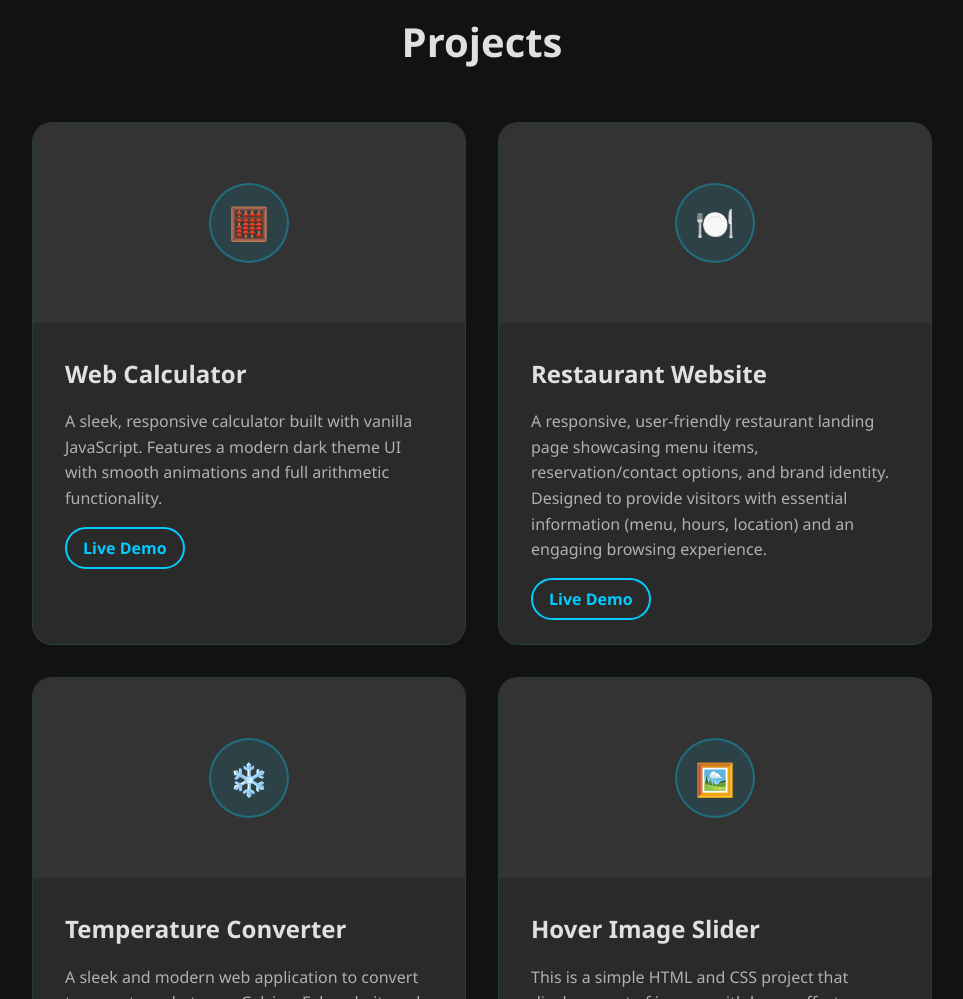
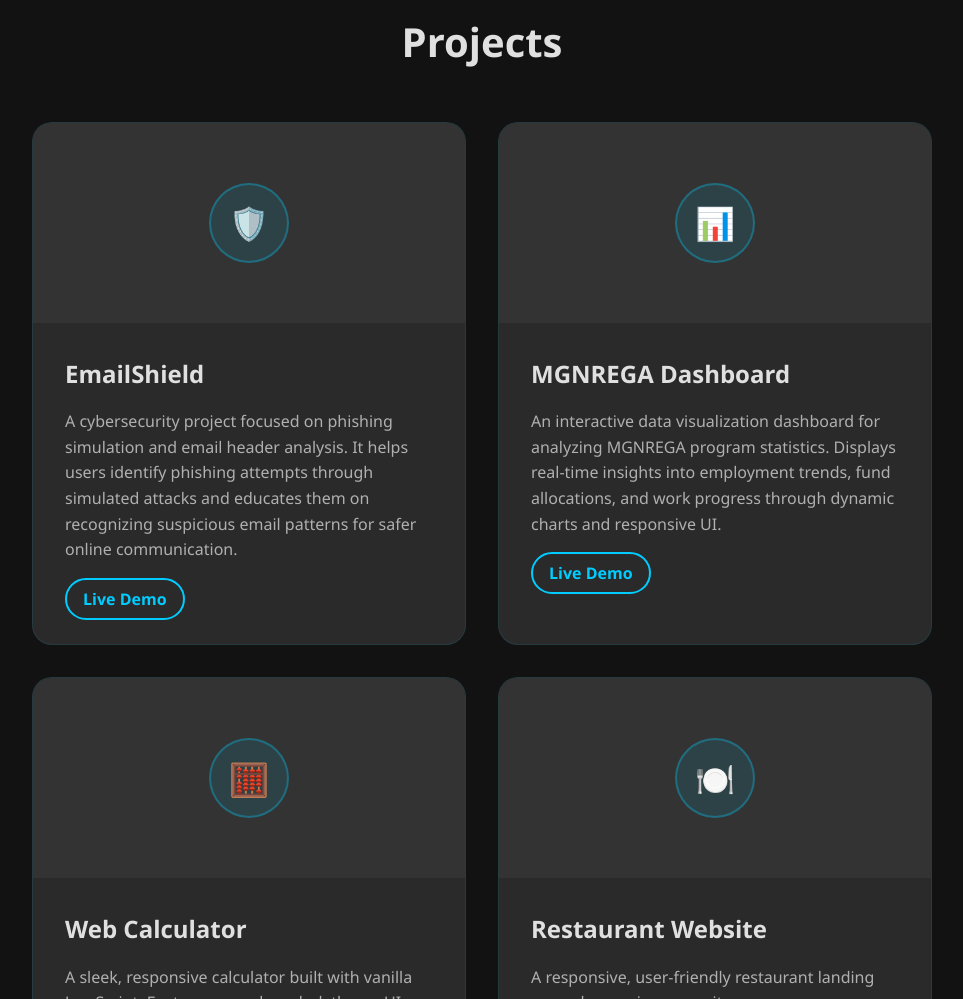
Before and after one commit to AnoopShivadas/Portfolio_page-, a plain HTML site: page index.html in a window 1280 px wide. Shown: the part 1600-2599 px from the top of the page, without its empty margins (158-1121 px from the left). Drawn offline with Linux system fonts and the light colour scheme.

Commit message:
Update index.html

```diff
--- a/index.html
+++ b/index.html
@@ -107,6 +107,41 @@
         <div class="container">
             <h2 class="section-title">Projects</h2>
             <div class="projects-grid">
+                <div class="project-card">
+                    <div class="project-thumbnail">
+                        <div class="thumbnail-placeholder">
+                        <span class="quiz-icon">🛡️</span>
+                        </div>
+                    </div>
+                    <div class="project-info">
+                        <h3 class="project-title">EmailShield</h3>
+                        <p class="project-description">
+                        A cybersecurity project focused on phishing simulation and email header analysis.
+                        It helps users identify phishing attempts through simulated attacks and educates
+                        them on recognizing suspicious email patterns for safer online communication.
+                        </p>
+                        <a href="https://emailshield.netlify.app/" class="project-link" target="_blank">Live Demo</a>
+                    </div>
+                </div>
+
+                <div class="project-card">
+                    <div class="project-thumbnail">
+                        <div class="thumbnail-placeholder">
+                            <span class="quiz-icon">📊</span>
+                        </div>
+                    </div>
+                    <div class="project-info">
+                        <h3 class="project-title">MGNREGA Dashboard</h3>
+                        <p class="project-description">
+                        An interactive data visualization dashboard for analyzing MGNREGA program statistics.
+                        Displays real-time insights into employment trends, fund allocations, and work progress
+                        through dynamic charts and responsive UI.
+                        </p>
+                        <a href="https://anoop-mgnrega.netlify.app/" class="project-link" target="_blank">Live Demo</a>
+                    </div>
+                </div>
+
+
                 <div class="project-card">
                     <div class="project-thumbnail">
                         <div class="thumbnail-placeholder">
```
